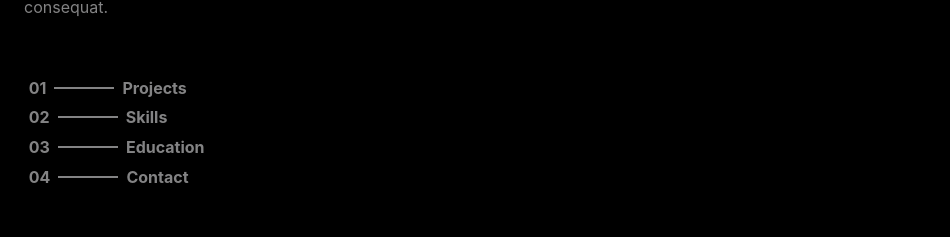
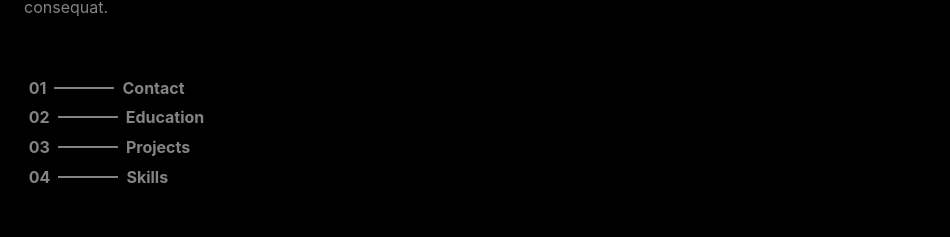
Before and after one commit to KamienKaze/portfolio-remaster, an Angular app: page / in a window 1280 px wide. Shown: the part 239-476 px from the top of the page, without its empty margins (0-950 px from the left). Built offline with nearby package versions, Linux system fonts and the light colour scheme.

Commit message:
finished static component layout

```diff
--- a/src/app/static-section/static-section/static-section.component.html
+++ b/src/app/static-section/static-section/static-section.component.html
@@ -8,8 +8,11 @@
   nostrud exercitation ullamco laboris nisi ut aliquip ex ea commodo consequat.
 </p>
 <div class="references">
-  <app-reference *ngFor="let reference of REFERENCE_NAMES; let i = index"
+  <app-reference *ngFor="let reference of references | keyvalue; let i = index"
                  [referenceId]="i"
-                 [referenceName]="reference"/>
+                 [referenceName]="reference.key"
+                 [isActive]="activeReference == reference.value"
+                 (click)="onReferenceClick(reference.value)"
+  />
 </div>
 <img src="./assets/gifs/cube.gif" alt="spinning-cube-gif"/>
--- a/src/app/static-section/static-section/static-section.component.ts
+++ b/src/app/static-section/static-section/static-section.component.ts
@@ -1,16 +1,12 @@
 import { Component } from '@angular/core';
 import { ReferenceComponent } from '../reference/reference.component';
 
-enum References {
+export enum References {
   Projects = 'Projects',
   Skills = 'Skills',
   Education = 'Education',
   Contact = 'Contact',
 }
-
-const REFERENCE_NAMES: string[] = Object.keys(References).filter((v: string) =>
-  isNaN(Number(v)),
-);
 
 @Component({
   selector: 'app-static-section',
@@ -18,5 +14,11 @@ const REFERENCE_NAMES: string[] = Object.keys(References).filter((v: string) =>
   styleUrls: ['./static-section.component.scss'],
 })
 export class StaticSectionComponent {
-  protected readonly REFERENCE_NAMES = REFERENCE_NAMES;
+  protected readonly references = References;
+  public activeReference: References | null = null;
+
+  public onReferenceClick(newActiveReference: References): void {
+    this.activeReference = newActiveReference;
+    console.log(this.activeReference);
+  }
 }
```
